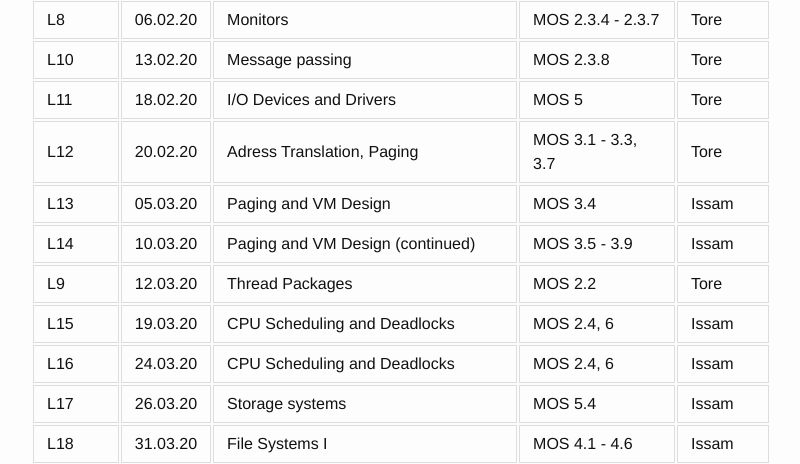
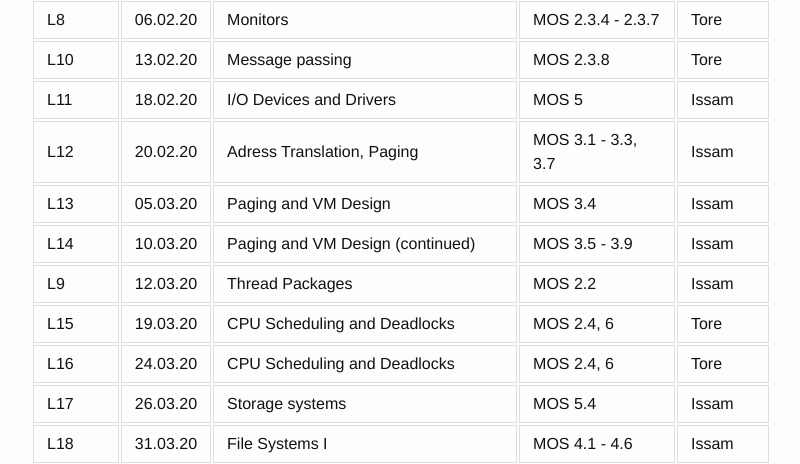
Before and after one commit to uit-inf-2201-s20/uit-inf-2201-s20.github.io, a Jekyll site: the page built from index.md, in a window 1280 px wide and 900 px high, scrolled down 1426 px. Shown: the part 169-633 px from the top of the window, without its empty margins (239-1039 px from the left). Built offline with Jekyll 4.4.1, drawn with Linux system fonts in a browser that asks for light colours.

Commit message:
Updated lecture plan

```diff
--- a/index.md
+++ b/index.md
@@ -59,13 +59,13 @@ Refer to the lecture and mandatory assignment plan, and e-mails, for which room
 | L7  | 04.02.20 | Semaphores | MOS 2.5 | Tore |
 | L8  | 06.02.20 | Monitors | MOS 2.3.4 - 2.3.7 | Tore |
 | L10 | 13.02.20 | Message passing | MOS 2.3.8 | Tore |
-| L11 | 18.02.20 | I/O Devices and Drivers | MOS 5 | Tore |
-| L12 | 20.02.20 | Adress Translation, Paging | MOS 3.1 - 3.3, 3.7| Tore |
+| L11 | 18.02.20 | I/O Devices and Drivers | MOS 5 | Issam |
+| L12 | 20.02.20 | Adress Translation, Paging | MOS 3.1 - 3.3, 3.7| Issam |
 | L13 | 05.03.20 | Paging and VM Design | MOS 3.4 | Issam |
 | L14 | 10.03.20 | Paging and VM Design (continued) | MOS 3.5 - 3.9 | Issam |
-| L9  | 12.03.20 | Thread Packages | MOS 2.2 | Tore |
-| L15 | 19.03.20 | CPU Scheduling and Deadlocks | MOS 2.4, 6 | Issam |
-| L16 | 24.03.20 | CPU Scheduling and Deadlocks | MOS 2.4, 6 | Issam |
+| L9  | 12.03.20 | Thread Packages | MOS 2.2 | Issam |
+| L15 | 19.03.20 | CPU Scheduling and Deadlocks | MOS 2.4, 6 | Tore |
+| L16 | 24.03.20 | CPU Scheduling and Deadlocks | MOS 2.4, 6 | Tore |
 | L17 | 26.03.20 | Storage systems | MOS 5.4 | Issam |
 | L18 | 31.03.20 | File Systems I | MOS 4.1 - 4.6 | Issam |
 | L19 | 02.04.20 | File Systems (continued) | MOS 4.1 - 4.6 | Issam |
```
